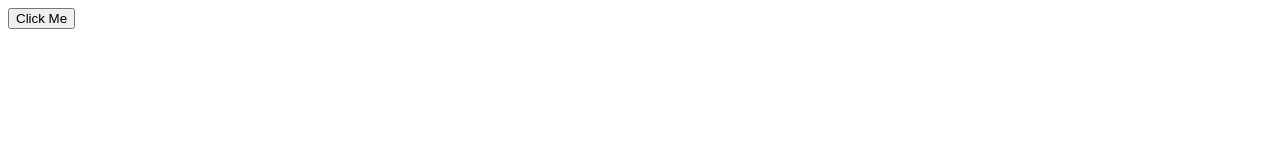
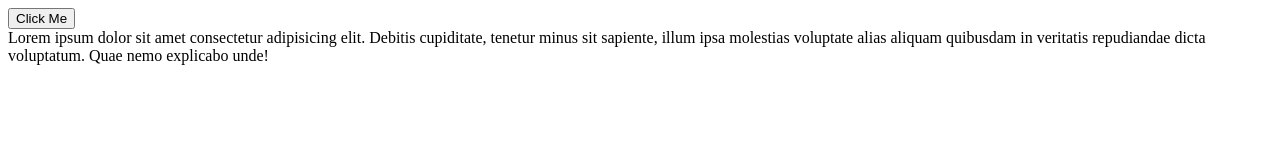
Before and after one commit to TawsifKadir/JavaScript, a plain HTML site: page index.html in a window 1280 px wide. Drawn offline with Linux system fonts and the light colour scheme.

Commit message:
updated text to free

```diff
--- a/index.html
+++ b/index.html
@@ -6,5 +6,7 @@
     <title>Document</title>
     <script src = "first.js"></script>
 </head>
-<body><button id="Click">Click Me</button></body>
+<body><button id="Click">Click Me</button>
+    <div>Lorem ipsum dolor sit amet consectetur adipisicing elit. Debitis cupiditate, tenetur minus sit sapiente, illum ipsa molestias voluptate alias aliquam quibusdam in veritatis repudiandae dicta voluptatum. Quae nemo explicabo unde!</div>
+</body>
 </html>
```
